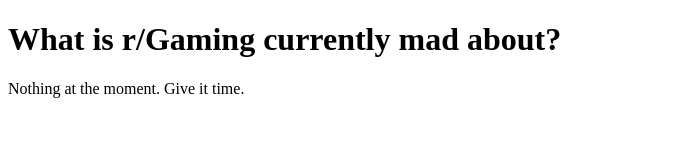
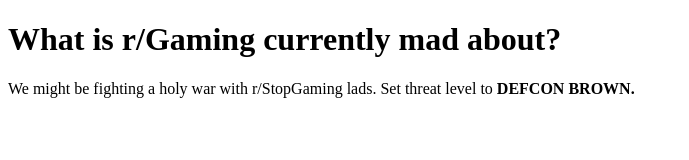
Before and after one commit to whatsrgamingmadaboutnow/whatisrgamingmadaboutnow.github.io, a plain HTML site: page index.html in a window 1280 px wide. Shown: the whole page, without its empty margins (0-689 px from the left). Drawn offline with Linux system fonts and the light colour scheme.

Commit message:
Update index.html

```diff
--- a/index.html
+++ b/index.html
@@ -2,6 +2,6 @@
 <html>
 	<body>
 		<h1>What is r/Gaming currently mad about?</h1>
-		<p>Nothing at the moment. Give it time.</p>
+		<p>We might be fighting a holy war with r/StopGaming lads. Set threat level to <b color="brown" >DEFCON BROWN.</b></p>
 	</body>
 </html>
```
